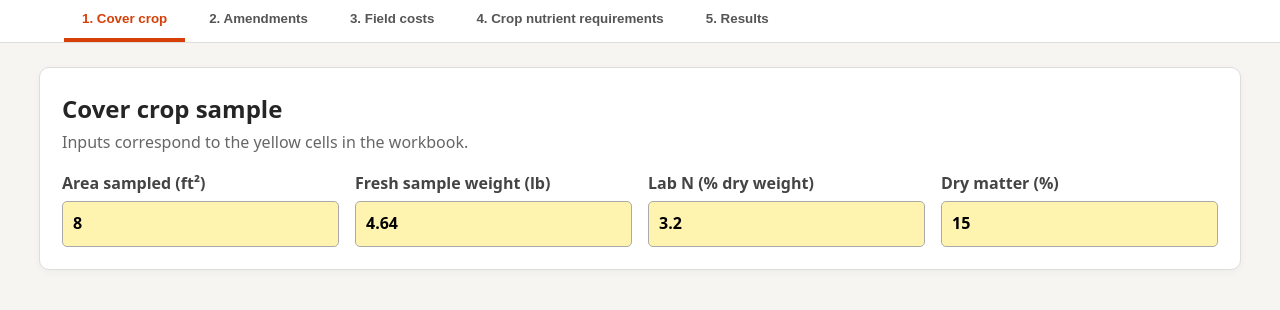
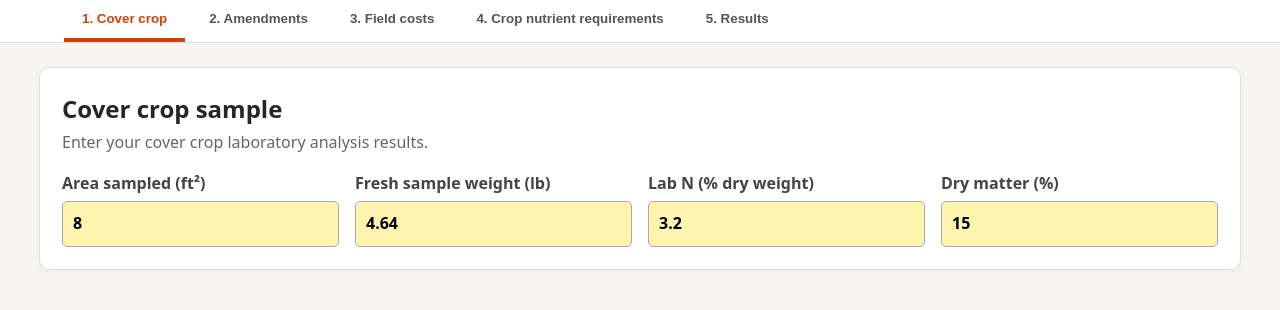
Before and after one commit to RachelBaschieri/Cover-crop-and-fertilizer-calculator-app, a Flask app: page / in a window 1280 px wide. Shown: the part 222-532 px from the top of the page. Run offline with Flask 3, Linux system fonts and the light colour scheme.

Commit message:
Add files via upload

```diff
--- a/templates/index.html
+++ b/templates/index.html
@@ -11,7 +11,7 @@
 <nav><button class="tab active" data-tab="cover">1. Cover crop</button><button class="tab" data-tab="materials">2. Amendments</button><button class="tab" data-tab="costs">3. Field costs</button><button class="tab" data-tab="requirements">4. Crop nutrient requirements</button><button class="tab" data-tab="results">5. Results</button></nav>
 <main>
 <section id="cover" class="panel active">
- <div class="card"><h2>Cover crop sample</h2><p class="hint">Inputs correspond to the yellow cells in the workbook.</p><div class="grid four">
+ <div class="card"><h2>Cover crop sample</h2><p class="hint">Enter your cover crop laboratory analysis results.</p><div class="grid four">
   <label>Area sampled (ft²)<input id="area" type="number" min="0.01" step="any" value="8"></label>
   <label>Fresh sample weight (lb)<input id="sample" type="number" min="0" step="any" value="4.64"></label>
   <label>Lab N (% dry weight)<input id="nPercent" type="number" min="0" step="any" value="3.2"></label>
```
